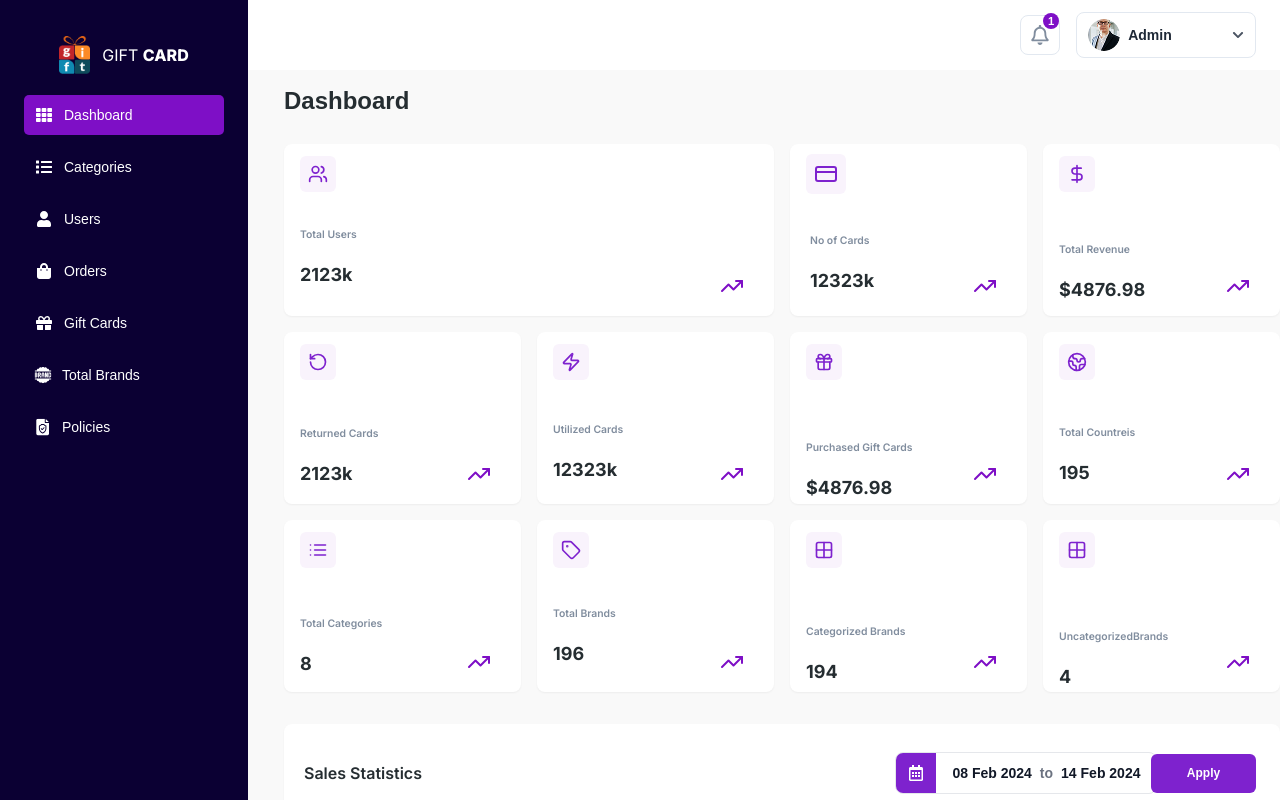
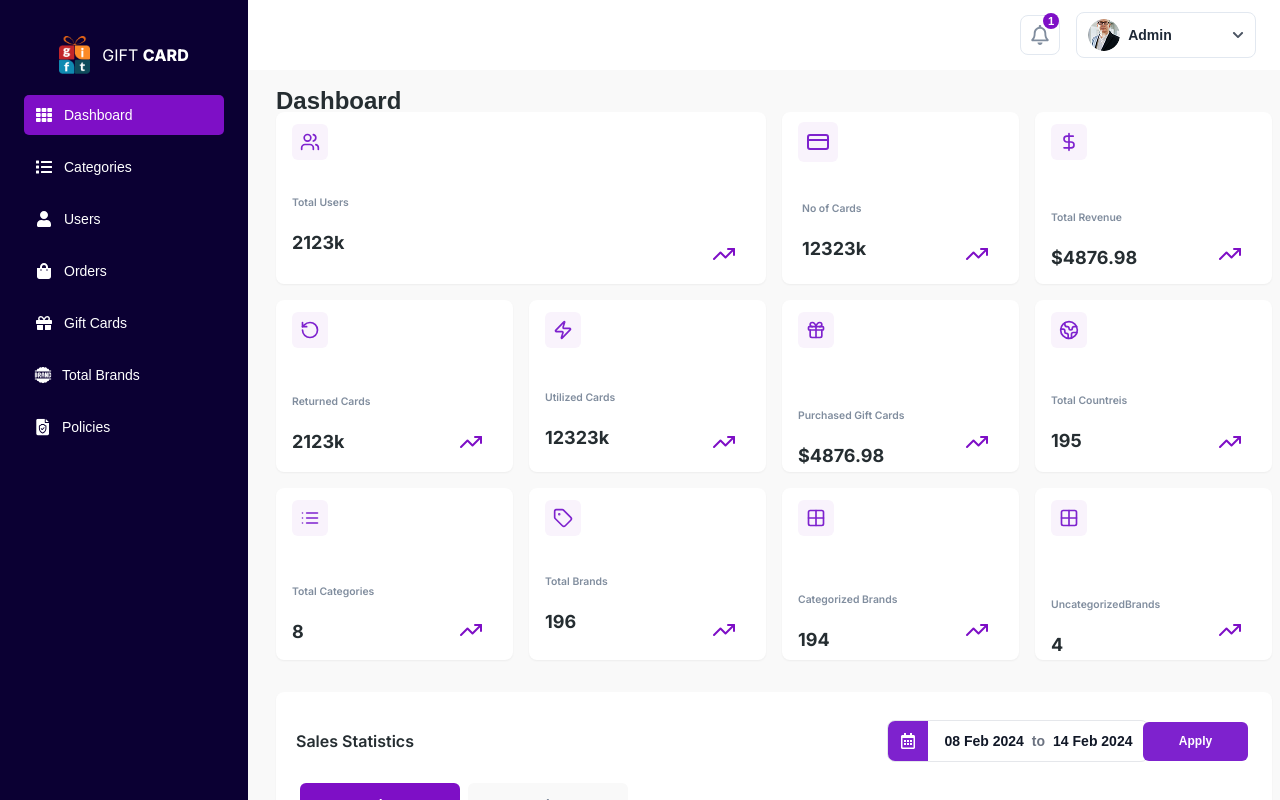
Before and after one commit to codewith-adnan/GiftCard, a React (Create React App) app: page /pages/dashboard in a window 1280 px wide. Built offline with nearby package versions, Linux system fonts and the light colour scheme.

Commit message:
fix side bar

```diff
--- a/src/pages/dashboard/styles.ts
+++ b/src/pages/dashboard/styles.ts
@@ -1,7 +1,7 @@
 import styled from 'styled-components';
 
 export const DashboardWrapper = styled.div`
-  padding: 0;
+  padding: 0 0.5rem;
   width: 100%;
   margin: 0 auto;
   margin-top: 45px;
@@ -9,18 +9,19 @@ export const DashboardWrapper = styled.div`
   height: auto;
 
   @media (min-width: 640px) {
-    padding: 1.5rem;
+    padding: 0 1rem;
   }
 
   @media (min-width: 768px) {
-    padding: 2rem;
+    padding: 0 1.5rem;
   }
 
-  @media (max-width: 320px) {
-    padding: 1rem;
+  @media (max-width: 420px) {
+    padding: 0 0.5rem;
     margin-left: 0;
     margin-bottom: 2rem;
     height: auto;
+    max-width: 700px;
   }
 `;
 
@@ -35,8 +36,8 @@ export const DashboardTitle = styled.div`
   position: absolute;
   top: 90px;
 
-  @media (max-width: 480px) {
-    margin-bottom: 15px;
+  @media (max-width: 420px) {
+    margin-bottom: 100px;
   }
 `;
 
@@ -58,10 +59,10 @@ export const CardsGrid = styled.div`
     grid-template-columns: repeat(4, 1fr);
   }
 
-  @media (max-width: 320px) {
+  @media (max-width: 420px) {
     margin-top: 15px;
     gap: 0.50rem;
-      max-width: 16.75rem;
+      max-width: 18.75rem;
 
   }
 `;
```
